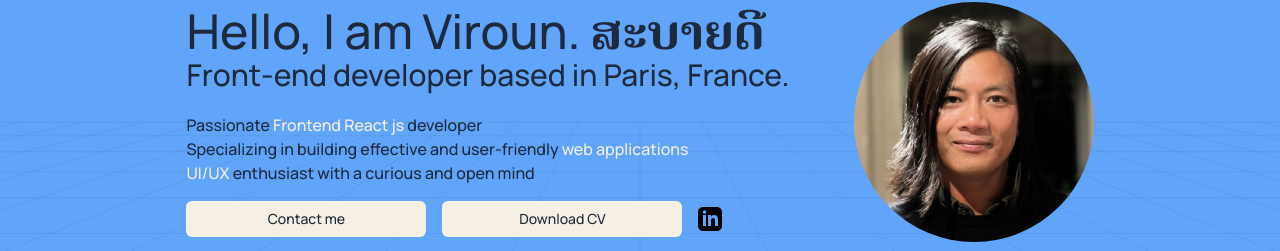
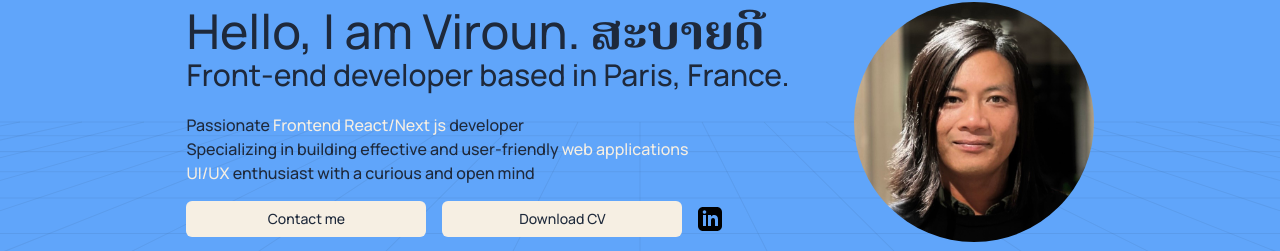
Before and after one commit to virouncode/portfolio, a React (Vite) app: page / in a window 1280 px wide. Shown: the part 309-560 px from the top of the page. Built offline with nearby package versions, Linux system fonts and the light colour scheme.

Commit message:
changed presentation

```diff
--- a/src/components/Hero.tsx
+++ b/src/components/Hero.tsx
@@ -36,7 +36,7 @@ const Hero = () => {
           Front-end developer based in Paris, France.
         </h3>
         <p className="text-sm lg:text-base max-w-[60ch]">
-          Passionate <span className="text-cream">Frontend React js</span>{" "}
+          Passionate <span className="text-cream">Frontend React/Next js</span>{" "}
           developer
           <br />
           Specializing in building effective and user-friendly{" "}
```
